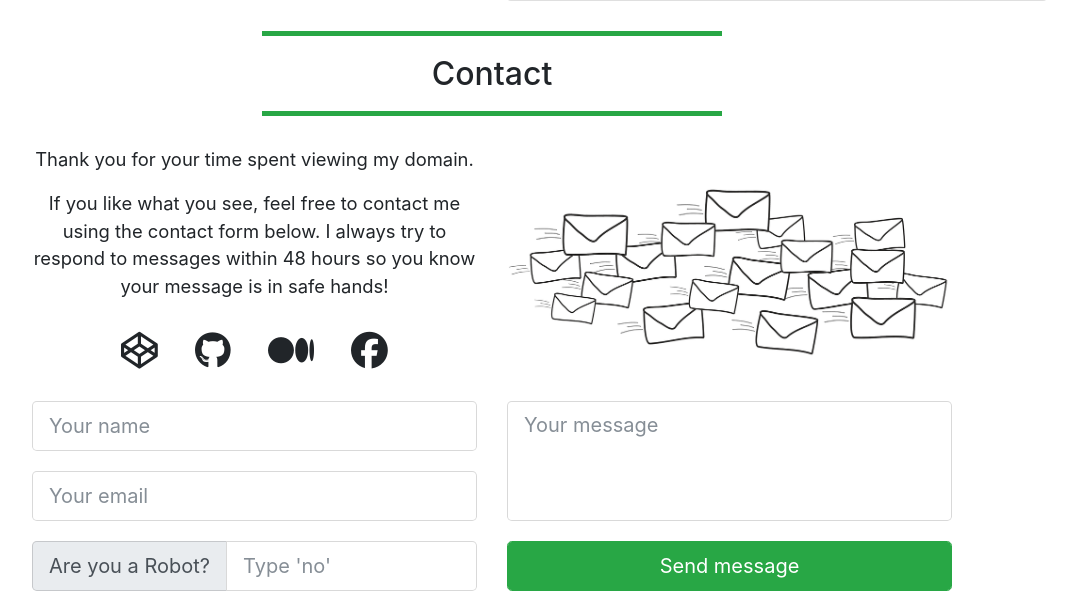
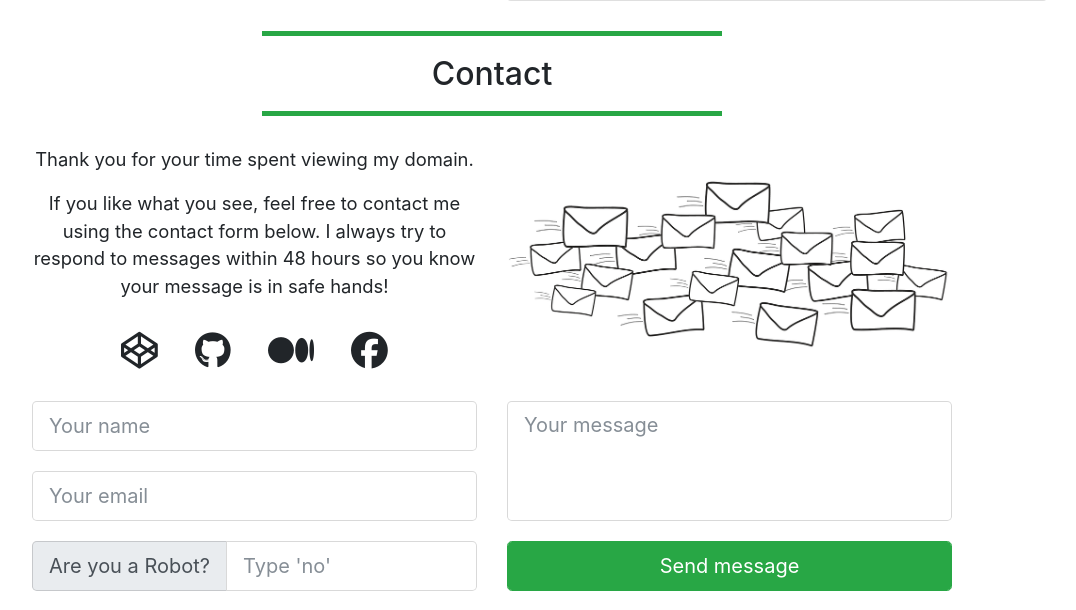
Before and after one commit to GingerNinjaNicko/legacy-portfolio, a PHP site: page / in a window 1280 px wide. Shown: the part 1835-2445 px from the top of the page, without its empty margins (148-1224 px from the left). Run offline with PHP 8.4, Linux system fonts and the light colour scheme; some libraries are stand-ins or nearby versions.

Commit message:
a few optimizations

```diff
--- a/css/index.css
+++ b/css/index.css
@@ -15,8 +15,8 @@ a {
     text-decoration: none;
 }
 a:hover {
+    color: #23903c;
     text-decoration: none;
-    color: #23903c;
 }
 
 h2 {
@@ -34,7 +34,7 @@ article.container {
     margin-top: -60px;
 }
 
-#contact i.fa {
+#contact .fa {
     font-size: 2.3rem;
     padding: 1rem;
 }
@@ -115,3 +115,7 @@ footer {
     min-height: 100%;
     align-items: center;
 }
+
+#contact-img {
+    margin-bottom: 1rem;
+}
--- a/index.html
+++ b/index.html
@@ -34,7 +34,7 @@
 
             <div class="collapse navbar-collapse" id="nav-collapse-items">
                 <div class="navbar-nav ml-auto">
-                    <a href="#top" class="active nav-item nav-link">
+                    <a href="#top" class="nav-item nav-link">
                         Home
                     </a>
                     <a href="#portfolio" class="nav-item nav-link">
@@ -194,7 +194,7 @@
                     <section class="col-md-6">
                         <!-- img source: https://pixabay.com/en/contact-visit-letters-email-mail-2794680/ -->
                         <div class="vert-center">
-                            <img src="./imgs/contact-crop.png" class="img-fluid" alt="Photo of Nicko J. Ruddock">
+                            <img src="./imgs/contact-crop.png" id="contact-img" class="img-fluid" alt="Photo of Nicko J. Ruddock">
                         </div>
                     </section>
                 </div>
```
